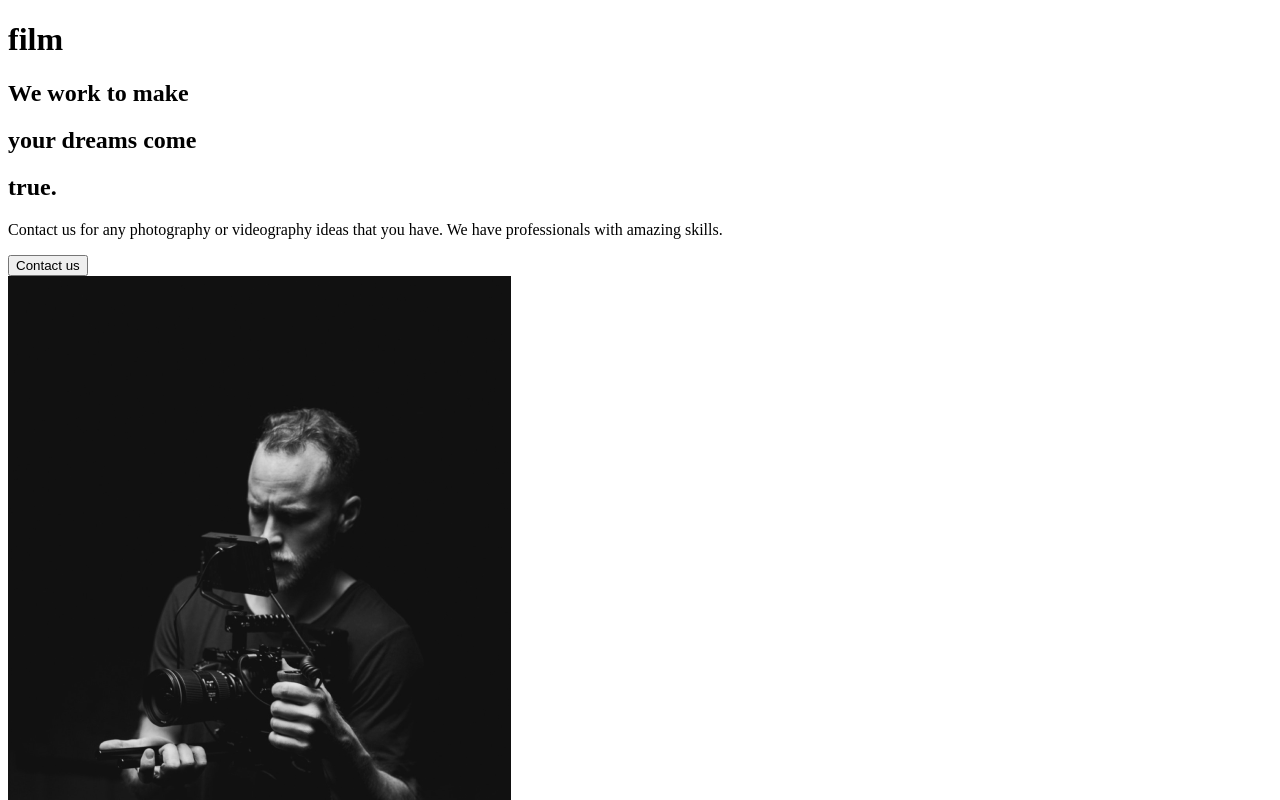
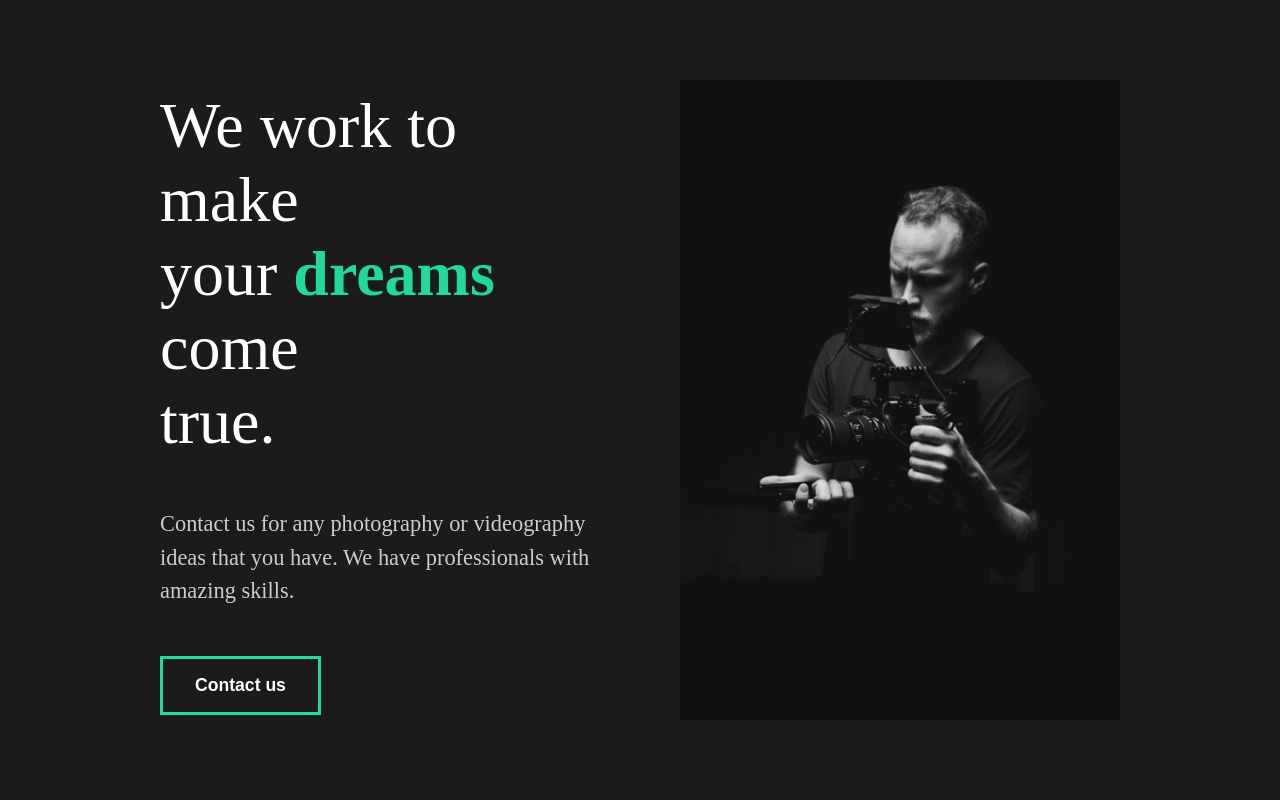
Before and after one commit to maciejrek/react-capture-portfolio, a React (Create React App) app: page / in a window 1280 px wide. Shown: the top 800 px of the page. Built offline with nearby package versions, Linux system fonts and the light colour scheme.

Commit message:
Styled components intro  Style AboutSection

```diff
--- a/src/App.js
+++ b/src/App.js
@@ -1,10 +1,13 @@
 import React from "react";
+//Global Style
+import GlobalStyle from "./components/GlobalStyle";
+//Import Pages
 import AboutUs from "./pages/AboutUs";
 
 function App() {
   return (
     <div className="App">
-      <h1>film</h1>
+      <GlobalStyle />
       <AboutUs />
     </div>
   );
--- a/src/components/AboutSection.js
+++ b/src/components/AboutSection.js
@@ -1,34 +1,68 @@
 import React from "react";
 import home1 from "../img/home1.png";
+//Styled
+import styled from "styled-components";
 
 const AboutSection = () => {
   return (
-    <div>
-      <div className="description">
+    <StyledAbout>
+      <StyledDescription>
         <div className="title">
-          <div className="hide">
+          <StyledHide>
             <h2>We work to make</h2>
-          </div>
-          <div className="hide">
+          </StyledHide>
+          <StyledHide>
             <h2>
               your <span>dreams</span> come
             </h2>
-          </div>
-          <div className="hide">
+          </StyledHide>
+          <StyledHide>
             <h2>true.</h2>
-          </div>
+          </StyledHide>
         </div>
         <p>
           Contact us for any photography or videography ideas that you have. We
           have professionals with amazing skills.
         </p>
         <button>Contact us</button>
-      </div>
-      <div className="image">
+      </StyledDescription>
+      <StyledImage>
         <img src={home1} alt="guy with a camera"></img>
-      </div>
-    </div>
+      </StyledImage>
+    </StyledAbout>
   );
 };
 
+//Styled Components
+const StyledAbout = styled.div`
+  min-height: 90vh;
+  display: flex;
+  align-items: center;
+  justify-content: space-between;
+  padding: 5rem 10rem;
+  color: white;
+`;
+
+const StyledDescription = styled.div`
+  flex: 1;
+  padding-right: 5rem;
+  h2 {
+    font-weight: lighter;
+  }
+`;
+
+const StyledImage = styled.div`
+  flex: 1;
+  overflow: hidden;
+  img {
+    width: 100%;
+    height: 80vh;
+    object-fit: cover;
+  }
+`;
+
+const StyledHide = styled.div`
+  overflow: hidden;
+`;
+
 export default AboutSection;
--- /dev/null
+++ b/src/components/GlobalStyle.js
@@ -0,0 +1,59 @@
+import { createGlobalStyle } from "styled-components";
+
+const GlobalStyle = createGlobalStyle`
+*{
+    margin:0;
+    padding:0;
+    box-sizing:border-box;
+}
+
+body{
+    background:#1b1b1b;
+}
+
+button{
+    font-weight:bold;
+    font-size:1.1rem;
+    cursor:pointer;
+    padding:1rem 2rem;
+    border:3px solid #23d997;
+    background:transparent;
+    color:white;
+    transition:all 0.5s ease;
+    &:hover{
+        background-color:white;
+        color:white;
+    }
+}
+
+h2{
+    font-weight:lighter;
+    font-size:4rem;
+}
+
+h3{
+    color:white;
+}
+
+h4{
+    font-weight:bold;
+}
+
+a{
+    font-size:1.1rem;
+}
+
+span{
+    font-weight:bold;
+    color:#23d997;
+}
+
+p{
+    padding: 3rem 0rem;
+    color: #ccc;
+    font-size: 1.4rem;
+    line-height:150%;
+}
+`;
+
+export default GlobalStyle;
```
